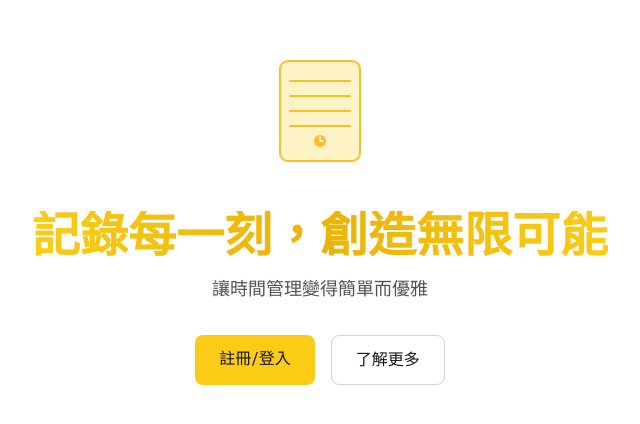
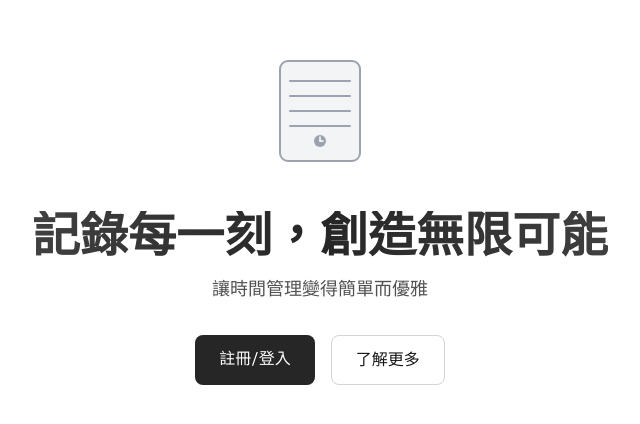
Before and after one commit to ameliaminmin/timenote, a Next.js app: page / in a window 1280 px wide. Shown: the part 214-638 px from the top of the page, without its empty margins (320-960 px from the left). Built offline with nearby package versions, Linux system fonts and the light colour scheme; no server answers.

Commit message:
Vercel部署成功囉！

```diff
--- a/src/app/login/page.tsx
+++ b/src/app/login/page.tsx
@@ -50,7 +50,7 @@ export default function LoginPage() {
                                 name="email"
                                 type="email"
                                 required
-                                className="appearance-none rounded-none relative block w-full px-3 py-2 border border-gray-300 placeholder-gray-500 text-gray-900 rounded-t-md focus:outline-none focus:ring-yellow-500 focus:border-yellow-500 focus:z-10 sm:text-sm"
+                                className="appearance-none rounded-none relative block w-full px-3 py-2 border border-gray-300 placeholder-gray-500 text-gray-900 rounded-t-md focus:outline-none focus:ring-gray-500 focus:border-gray-500 focus:z-10 sm:text-sm"
                                 placeholder="電子郵件"
                                 value={email}
                                 onChange={(e) => setEmail(e.target.value)}
@@ -65,7 +65,7 @@ export default function LoginPage() {
                                 name="password"
                                 type="password"
                                 required
-                                className="appearance-none rounded-none relative block w-full px-3 py-2 border border-gray-300 placeholder-gray-500 text-gray-900 rounded-b-md focus:outline-none focus:ring-yellow-500 focus:border-yellow-500 focus:z-10 sm:text-sm"
+                                className="appearance-none rounded-none relative block w-full px-3 py-2 border border-gray-300 placeholder-gray-500 text-gray-900 rounded-b-md focus:outline-none focus:ring-gray-500 focus:border-gray-500 focus:z-10 sm:text-sm"
                                 placeholder="密碼"
                                 value={password}
                                 onChange={(e) => setPassword(e.target.value)}
@@ -81,14 +81,14 @@ export default function LoginPage() {
                         <button
                             type="submit"
                             disabled={loading}
-                            className="group relative w-full flex justify-center py-2 px-4 border border-transparent text-sm font-medium rounded-md text-gray-900 bg-yellow-400 hover:bg-yellow-500 focus:outline-none focus:ring-2 focus:ring-offset-2 focus:ring-yellow-500"
+                            className="group relative w-full flex justify-center py-2 px-4 border border-transparent text-sm font-medium rounded-md text-white bg-gray-800 hover:bg-gray-700 focus:outline-none focus:ring-2 focus:ring-offset-2 focus:ring-gray-500"
                         >
                             {loading ? '登入中...' : '登入'}
                         </button>
                     </div>
 
                     <div className="text-sm text-center">
-                        <Link href="/register" className="font-medium text-yellow-600 hover:text-yellow-500">
+                        <Link href="/register" className="font-medium text-gray-600 hover:text-gray-500">
                             還沒有帳戶？立即註冊
                         </Link>
                     </div>
--- a/src/app/page.tsx
+++ b/src/app/page.tsx
@@ -46,8 +46,8 @@ export default function Home() {
               width="80"
               height="100"
               rx="8"
-              fill="#FEF3C7"
-              stroke="#FBBF24"
+              fill="#F3F4F6"
+              stroke="#9CA3AF"
               strokeWidth="2"
             />
             {/* 筆記本線條 */}
@@ -56,7 +56,7 @@ export default function Home() {
               y1="30"
               x2="90"
               y2="30"
-              stroke="#FBBF24"
+              stroke="#9CA3AF"
               strokeWidth="2"
               strokeLinecap="round"
             />
@@ -65,7 +65,7 @@ export default function Home() {
               y1="45"
               x2="90"
               y2="45"
-              stroke="#FBBF24"
+              stroke="#9CA3AF"
               strokeWidth="2"
               strokeLinecap="round"
             />
@@ -74,7 +74,7 @@ export default function Home() {
               y1="60"
               x2="90"
               y2="60"
-              stroke="#FBBF24"
+              stroke="#9CA3AF"
               strokeWidth="2"
               strokeLinecap="round"
             />
@@ -83,7 +83,7 @@ export default function Home() {
               y1="75"
               x2="90"
               y2="75"
-              stroke="#FBBF24"
+              stroke="#9CA3AF"
               strokeWidth="2"
               strokeLinecap="round"
             />
@@ -92,7 +92,7 @@ export default function Home() {
               cx="60"
               cy="90"
               r="6"
-              fill="#FBBF24"
+              fill="#9CA3AF"
             />
             <path
               d="M60 86L60 90"
@@ -110,7 +110,7 @@ export default function Home() {
         </div>
 
         <div className="text-center">
-          <h1 className="text-4xl sm:text-5xl font-bold mb-4 bg-gradient-to-r from-yellow-400 via-yellow-500 to-yellow-400 bg-clip-text text-transparent animate-gradient">
+          <h1 className="text-4xl sm:text-5xl font-bold mb-4 bg-gradient-to-r from-gray-700 via-gray-800 to-gray-700 bg-clip-text text-transparent animate-gradient">
             記錄每一刻，創造無限可能
           </h1>
           <p className="text-lg text-gray-600 dark:text-gray-300 mb-8">
@@ -119,7 +119,7 @@ export default function Home() {
           <div className="flex gap-4 justify-center">
             <Link
               href="/register"
-              className="px-6 py-3 bg-yellow-400 text-gray-900 rounded-lg hover:bg-yellow-500 transition-colors"
+              className="px-6 py-3 bg-gray-800 text-white rounded-lg hover:bg-gray-700 transition-colors"
             >
               註冊/登入
             </Link>
--- a/src/components/Navbar.tsx
+++ b/src/components/Navbar.tsx
@@ -35,9 +35,9 @@ export default function Navbar() {
             <div className="p-4 flex-1">
                 <div className="space-y-4">
                     <div className="flex items-center space-x-2">
-                        <div className="w-8 h-8 rounded-full bg-yellow-100 flex items-center justify-center">
+                        <div className="w-8 h-8 rounded-full bg-gray-100 flex items-center justify-center">
                             <svg
-                                className="w-5 h-5 text-yellow-600"
+                                className="w-5 h-5 text-gray-600"
                                 fill="none"
                                 stroke="currentColor"
                                 viewBox="0 0 24 24"
@@ -60,7 +60,7 @@ export default function Navbar() {
                     <div className="space-y-2">
                         <Link
                             href="/"
-                            className={`flex items-center space-x-2 text-sm text-gray-600 hover:text-gray-900 hover:bg-yellow-50 rounded-lg px-3 py-2 transition-colors ${pathname === '/' ? 'bg-yellow-50 text-gray-900' : ''
+                            className={`flex items-center space-x-2 text-sm text-gray-600 hover:text-gray-900 hover:bg-gray-50 rounded-lg px-3 py-2 transition-colors ${pathname === '/' ? 'bg-gray-50 text-gray-900' : ''
                                 }`}
                         >
                             <svg
@@ -80,7 +80,7 @@ export default function Navbar() {
                         </Link>
                         <Link
                             href="/notes"
-                            className={`flex items-center space-x-2 text-sm text-gray-600 hover:text-gray-900 hover:bg-yellow-50 rounded-lg px-3 py-2 transition-colors ${pathname === '/notes' ? 'bg-yellow-50 text-gray-900' : ''
+                            className={`flex items-center space-x-2 text-sm text-gray-600 hover:text-gray-900 hover:bg-gray-50 rounded-lg px-3 py-2 transition-colors ${pathname === '/notes' ? 'bg-gray-50 text-gray-900' : ''
                                 }`}
                         >
                             <svg
@@ -100,7 +100,7 @@ export default function Navbar() {
                         </Link>
                         <Link
                             href="/calendar"
-                            className={`flex items-center space-x-2 text-sm text-gray-600 hover:text-gray-900 hover:bg-yellow-50 rounded-lg px-3 py-2 transition-colors ${pathname === '/calendar' ? 'bg-yellow-50 text-gray-900' : ''
+                            className={`flex items-center space-x-2 text-sm text-gray-600 hover:text-gray-900 hover:bg-gray-50 rounded-lg px-3 py-2 transition-colors ${pathname === '/calendar' ? 'bg-gray-50 text-gray-900' : ''
                                 }`}
                         >
                             <svg
@@ -126,7 +126,7 @@ export default function Navbar() {
                 <div className="space-y-2">
                     <button
                         onClick={() => auth.signOut()}
-                        className="flex items-center justify-center space-x-2 w-full bg-gray-100 text-sm text-gray-700 hover:bg-yellow-50 rounded-lg px-3 py-2 transition-colors"
+                        className="flex items-center justify-center space-x-2 w-full bg-gray-100 text-sm text-gray-700 hover:bg-gray-50 rounded-lg px-3 py-2 transition-colors"
                     >
                         <svg
                             className="w-5 h-5"
```
Also changed, not shown: src/app/register/page.tsx (+5 -5 lines), 1 other file (tests, documents, lock files or other folders).
